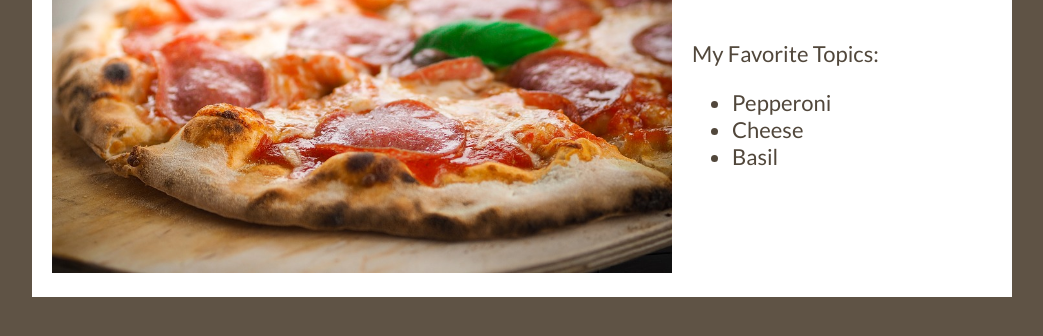
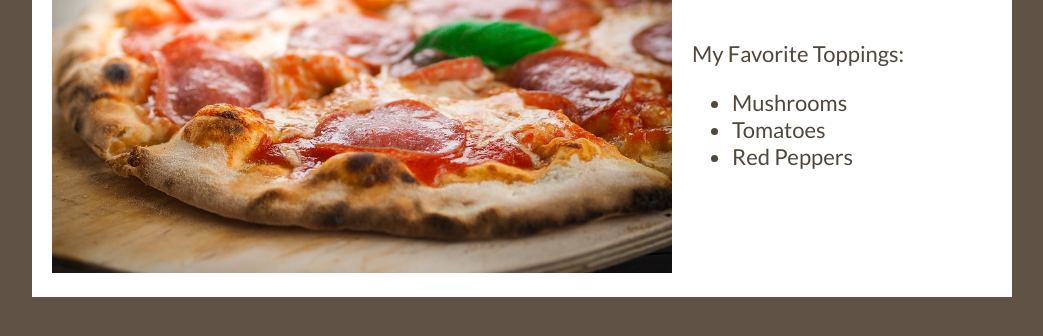
Before and after one commit to info12lady/pizza, a plain HTML site: page index.html in a window 1280 px wide. Shown: the part 180-516 px from the top of the page, without its empty margins (118-1161 px from the left). Drawn offline with Linux system fonts and the light colour scheme; a web font is replaced by a local one.

Commit message:
Change favorite toppings
Changed favorites to mushrooms, tomatoes, and red peppers. Also corrected typo in heading -- it's toppings, not topics.

```diff
--- a/index.html
+++ b/index.html
@@ -18,11 +18,11 @@
   </div>
   <div class="textContainer">
     <h1>Pizza!</h1>
-    <p>My Favorite Topics: </p>
+    <p>My Favorite Toppings: </p>
     <ul>
-      <li>Pepperoni</li>
-      <li>Cheese</li>
-      <li>Basil</li>
+      <li>Mushrooms</li>
+      <li>Tomatoes</li>
+      <li>Red Peppers</li>
     </ul>
   </div>
 </div>
```
